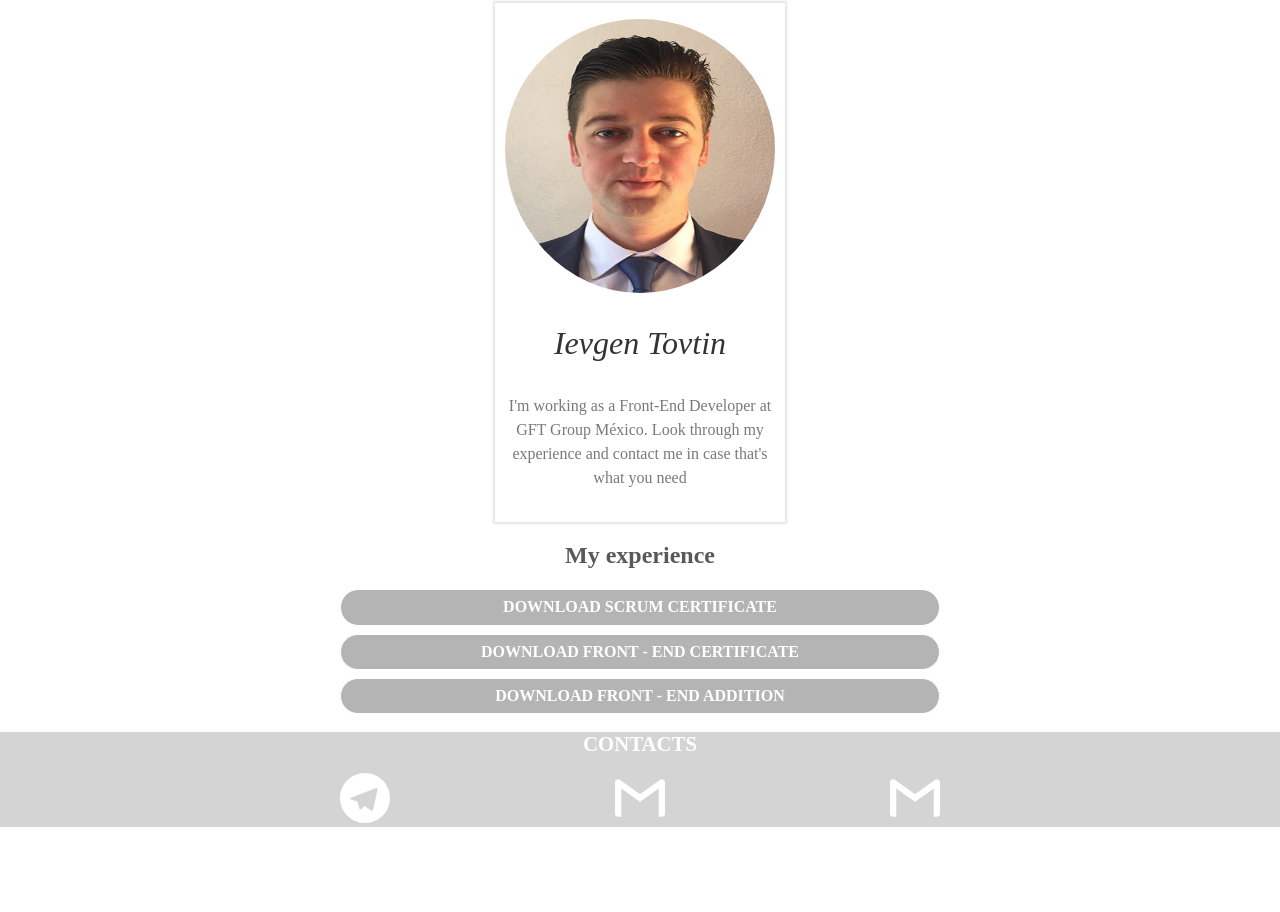
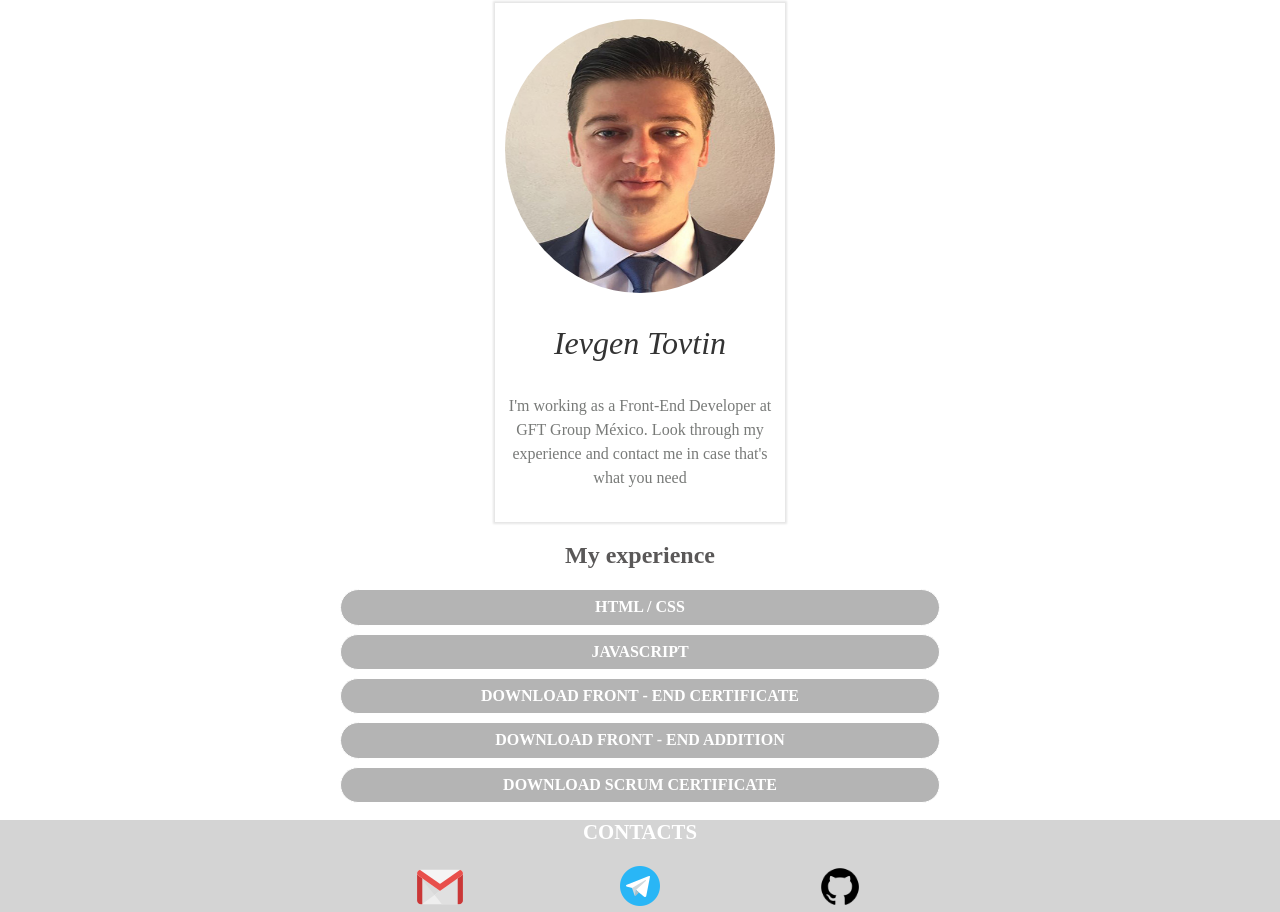
Before and after one commit to erpua/Portfolio, a plain HTML site: page index.html in a window 1280 px wide. Shown: the part 709-1621 px from the top of the page. Before the commit the page ends 1536 px from the top, so only its background shows below. Drawn offline with Linux system fonts and the light colour scheme.

Commit message:
added chnages with styles

```diff
--- a/css/media.css
+++ b/css/media.css
@@ -1,3 +1,22 @@
+@media (min-width: 300px) {
+  .page-header {
+    height: 100px;
+    line-height: 100px;
+  }
+
+  .banner {
+    position: relative;
+    max-width: 100%;
+    height: 700px;
+    margin-bottom: 2rem;
+  }
+
+  .socials__list {
+    display: flex;
+    justify-content: space-around;
+  }
+}
+
 @media (min-width: 640px) {
   .container {
     max-width: 620px;
@@ -10,20 +29,16 @@
 
   .page-nav {
     display: flex;
-    justify-content: space-between;
+    justify-content: center;
     align-items: center;
   }
 
   .banner {
-    position: relative;
-    max-width: 100%;
     height: 600px;
-    margin-bottom: 2rem;
   }
 
   .site-logo {
-    font-size: 1.5rem;
-    margin: auto;
+    font-size: 2rem;
   }
 
   .site-navigation {
@@ -42,23 +57,3 @@
     cursor: pointer;
   }
 }
-
-@media (min-width: 768px) and (max-width: 959px) {
-}
-
-@media (min-width: 960px) {
-}
-
-@media (min-width: 1440px) {
-  .banner {
-    height: 1000px;
-  }
-}
-
-/*
-@media (min-resolution: 192dpi), (min-resolution: 2dppx) {
-    .icon {
-        background-image: url(just other pixeled picture)
-    }
-}
-*/
--- a/index.html
+++ b/index.html
@@ -16,14 +16,14 @@
     <header class="page-header">
       <nav class="page-nav container">
         <h2 href="#" class="link site-logo">[_Front End_]</h2>
-
+        <!--
         <ul class="site-navigation">
           <li class="item site-navigation__item">
             <a
               class="link site-navigation__link"
               href="https://erpua.github.io/goit-fe-course/team_project/"
               target="_blank"
-              >HTML / CSS</a
+              >Contacts</a
             >
           </li>
           <li class="item site-navigation__item">
@@ -31,10 +31,10 @@
               class="link site-navigation__link"
               href="https://github.com/erpua/goit-js-homeworks"
               target="_blank"
-              >JS</a
+              >About</a
             >
           </li>
-        </ul>
+        </ul> -->
       </nav>
     </header>
 
@@ -52,7 +52,7 @@
       <section class="about container">
         <img
           class="about__picture"
-          src="img/3 @ 4.jpg"
+          src="img/picture.jpg"
           alt="picture of the developer"
         />
         <p class="about__name">Ievgen Tovtin</p>
@@ -67,24 +67,39 @@
         <h2 class="documents__title">My experience</h2>
 
         <a
-          download
-          href="img/CV_Ievgen_Tovtin_frontend_developer.docx"
-          class="link cv-link"
-          >Download SCRUM certificate</a
+          target="_blank"
+          href="https://erpua.github.io/goit-fe-course/team_project/"
+          class="link addition-link"
         >
+          HTML / CSS
+        </a>
+        <a
+          target="_blank"
+          href="https://github.com/erpua/goit-js-homeworks"
+          class="link addition-link"
+        >
+          JavaScript
+        </a>
+
         <a
           download
-          href="img/Ievgen_Tovtin_certificate_html_css.jpg"
+          href="img/Ievgen_Tovtin_certificate.jpg"
           class="link certificate-link"
           >Download Front - End certificate</a
         >
         <a
           download
-          href="img/Ievgen_Tovtin_certificate_htmlcss_addition.docx"
+          href="img/Ievgen_Tovtin_addition.pdf"
           class="link addition-link"
         >
           Download Front - End addition
         </a>
+        <a
+          download
+          href="img/Scrum_Developer_Certitfied_Ievgen_Tovtin.pdf"
+          class="link cv-link"
+          >Download SCRUM certificate</a
+        >
       </section>
     </main>
 
@@ -93,36 +108,35 @@
 
       <ul class="socials__list container">
         <li class="item socials__item">
-          <a class="link socials__link">
-            <svg
-              class="socials__icon socials__icon--telegram"
-              width="50"
-              height="50"
-            >
-              <use href="img/symbol-defs.svg#icon-telegram"></use>
-            </svg>
+          <a class="link socials__link" href="mailto:zhe.tovtin@gmail.com">
+            <img src="img/icons8-gmail-50.png" alt="icon of gmail" />
           </a>
         </li>
+
         <li class="item socials__item">
-          <a class="link socials__link" href="mailto:zhe.tovtin@gmail.com">
-            <svg
-              class="socials__icon socials__icon--gmail"
-              width="50"
-              height="50"
-            >
-              <use href="img/symbol-defs.svg#icon-gmail"></use>
-            </svg>
+          <a
+            class="link socials__link"
+            target="_blanc"
+            href="whatsapp:contact=015555555555@s.whatsapp.com&message='I would like to chat with you'"
+          >
+            <img
+              src="img/icons8-aplicación-telegrama-50.png"
+              alt="icon of telegram"
+            />
           </a>
         </li>
+
         <li class="item socials__item">
-          <a class="link socials__link" href="">
-            <svg
-              class="socials__icon socials__icon--gmail"
+          <a
+            class="link socials__link"
+            href="https://github.com/erpua"
+            target="_blanc"
+          >
+            <img
+              src="img/icons8-github-50.png"
               width="50"
-              height="50"
-            >
-              <use href="img/symbol-defs.svg#icon-gmail"></use>
-            </svg>
+              alt="icon of github"
+            />
           </a>
         </li>
       </ul>
```
Also changed, not shown: img/Ievgen_Tovtin_certificate.jpg (added), img/icons8-aplicación-telegrama-50.png (added), img/icons8-github-24.png (deleted), img/icons8-github-50.png (added), img/icons8-gmail-50.png (added), img/picture.jpg (renamed from img/3 @ 4.jpg), 5 other files.
